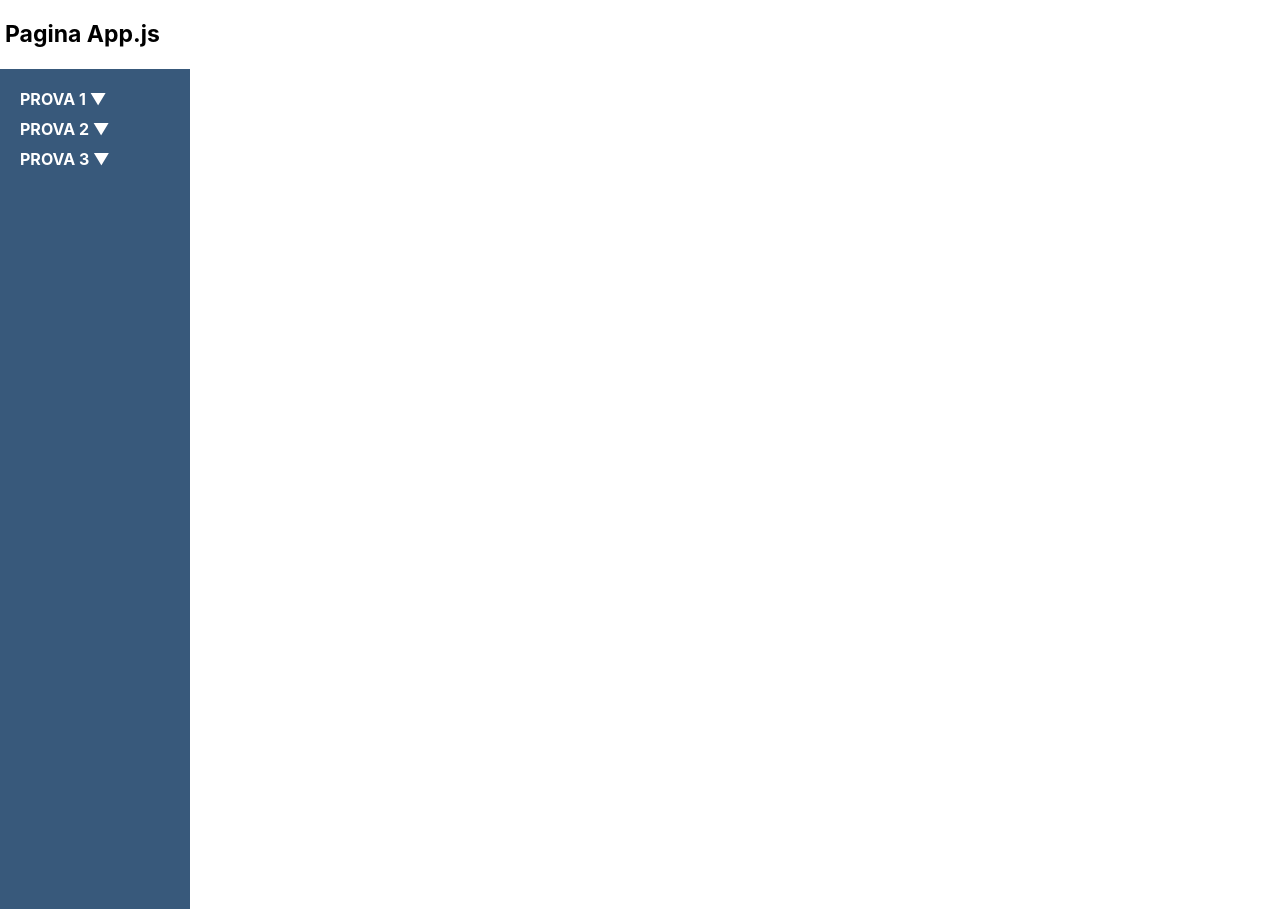
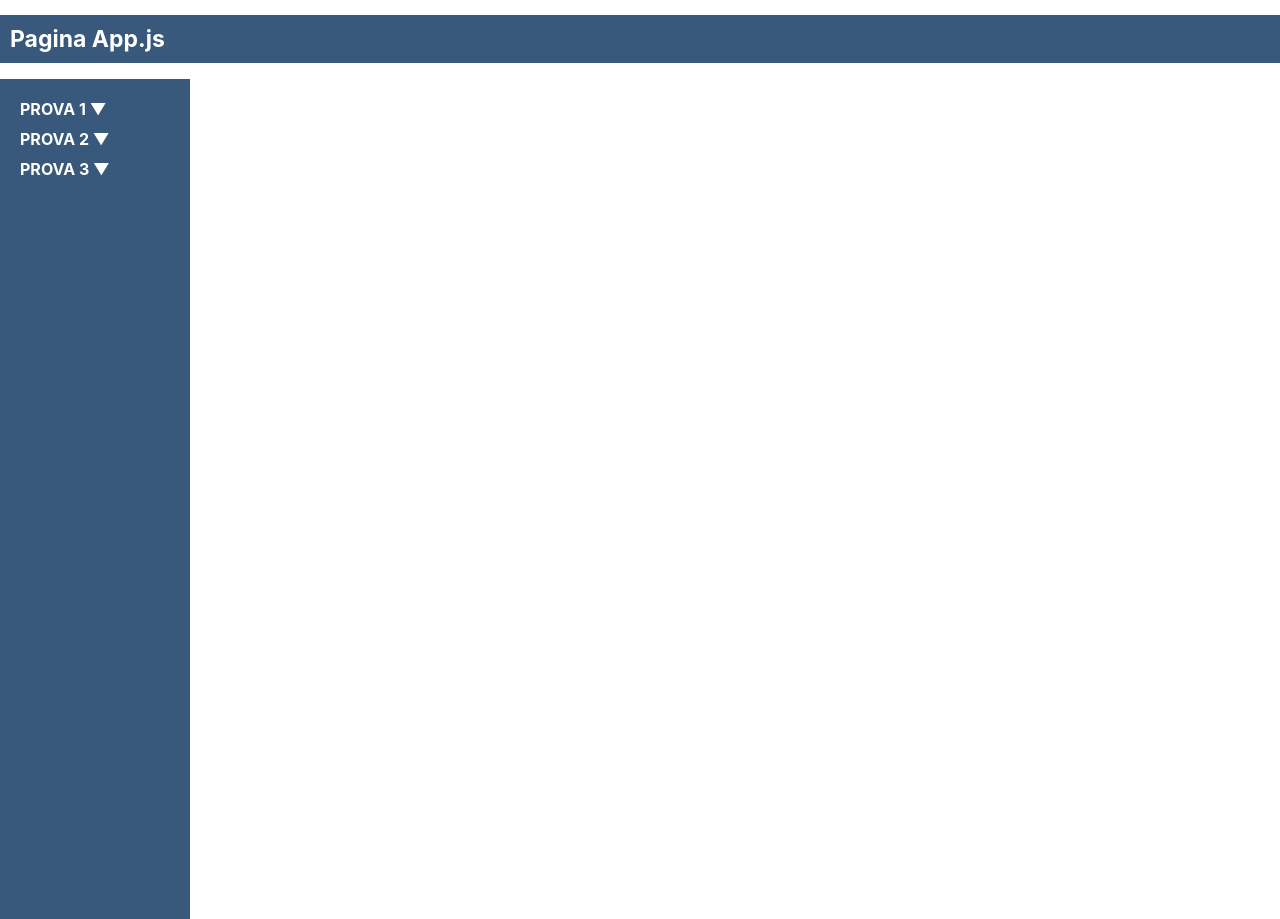
Before and after one commit to michelacaucia-creator/progetto-prova-react, a React (Create React App) app: page / in a window 1280 px wide. Built offline with nearby package versions, Linux system fonts and the light colour scheme.

Commit message:
font title

```diff
--- a/src/App.css
+++ b/src/App.css
@@ -3,8 +3,10 @@
 }
 
 .App-header {
-  padding: 5px;
-  font-size: calc(15px + 1vmin)
+  padding: 10px;
+  font-size: calc(15px + 1vmin);
+  background-color: #38597b;
+  color: white
 }
 
 .App-logo {
```
